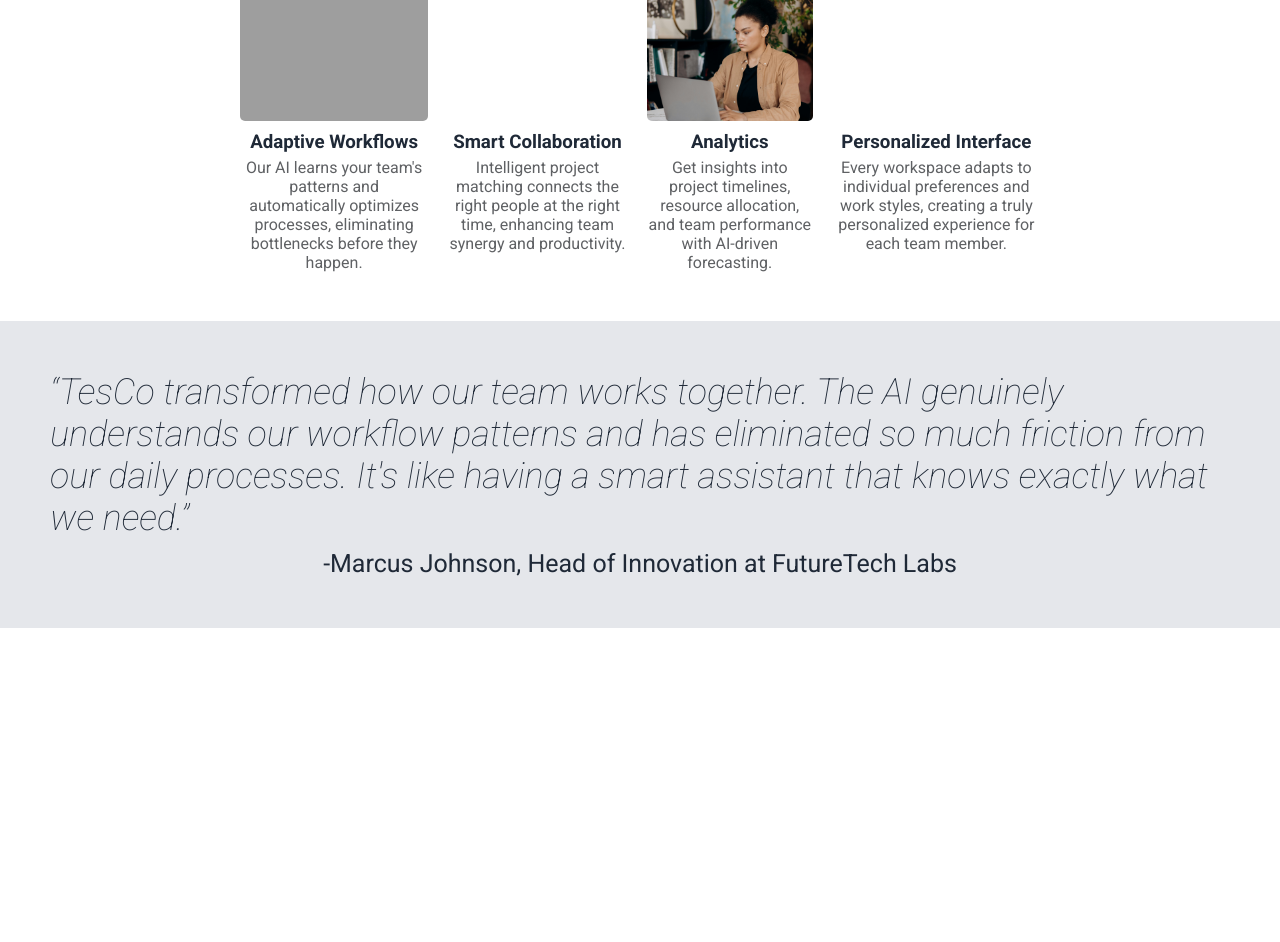
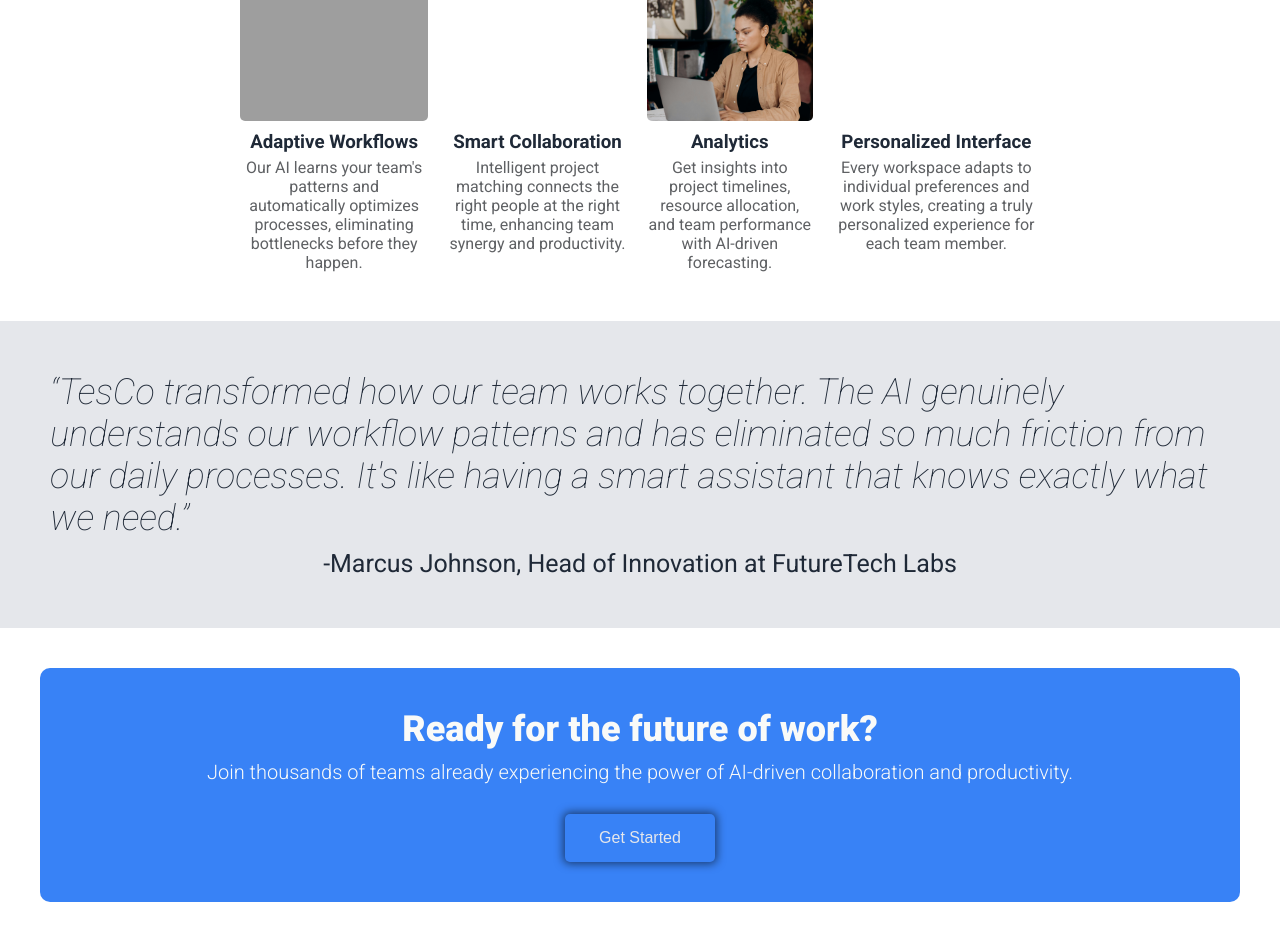
Before and after one commit to 4nana-kwame/odin-landing-page, a plain HTML site: page index.html in a window 1280 px wide. Shown: the part 591-1533 px from the top of the page. Before the commit the page ends 1219 px from the top, so only its background shows below. Drawn offline with Linux system fonts and the light colour scheme; grey boxes are pictures that could not be loaded.

Commit message:
Call to action section
Added a call to action (cta) section. I changed the content of contact
us link in the hero section to just contact and I increased the padding
size of the hero section sign up button

```diff
--- a/index.html
+++ b/index.html
@@ -14,7 +14,7 @@
                 <ul>
                     <li><a href="#service">Service</a></li>
                     <li><a href="#testimony">Testimony</a></li>
-                    <li><a href="#contact">Contact Us</a></li>
+                    <li><a href="#contact">Contact</a></li>
                 </ul>
             </nav>
         </div>
@@ -77,5 +77,12 @@
         </p>
         <p class="client">-Marcus Johnson, Head of Innovation at FutureTech Labs</p>
     </section>
+    <section id="cta">
+        <div class="cta-container">
+            <h2>Ready for the future of work?</h3>
+            <p>Join thousands of teams already experiencing the power of AI-driven collaboration and productivity.</p>
+            <button class="cta-button">Get Started</button>
+        </div>
+    </section>
 </body>
 </html>
--- a/style.css
+++ b/style.css
@@ -101,7 +101,7 @@ body {
 }
 
 .hero-button {
-    padding: 5px;
+    padding: 10px;
     width: 100px;
     background-color: #3882f6;
     color: #e5e7eb;
@@ -182,3 +182,42 @@ section {
     font-size: 25px;
     color: #1f2937;
 }
+
+.cta-container {
+    background-color: #3882f6;
+    color: #f9faf8;
+    text-align: center;
+    padding: 40px;
+    border-radius: 10px;
+}
+
+.cta-container h2 {
+    font-size: 36px;
+    font-weight: 900;
+    margin-bottom: 10px;
+}
+
+.cta-container p {
+    font-size: 20px;
+    font-weight: 300;
+}
+
+.cta-button {
+    padding: 15px;
+    font-size: 16px;
+    background-color: #3882f6;
+    color: #e5e7eb;
+    border-radius: 5px;
+    margin-top: 30px;
+    border: none;
+    width: 150px;
+}
+
+button {
+    box-shadow: 0px 0px 9px 2px rgba(0,0,0,0.53);
+}
+
+button:hover {
+    background-color: #7aa3e6;
+    cursor: pointer;
+}
```
